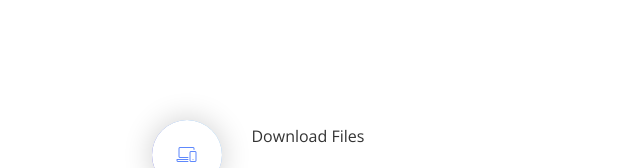
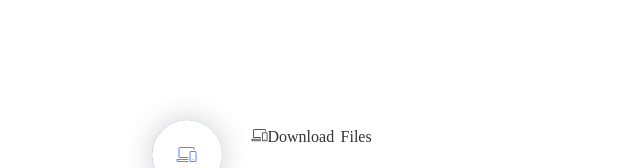
Before and after one commit to ericazhou7/ericazhou7.github.io, a plain HTML site: page 6810/index.html in a window 1280 px wide. Shown: the part 5540-5708 px from the top of the page, 601-1241 px from the left. Drawn offline with nearby package versions, Linux system fonts and the light colour scheme.

Commit message:
Added link to download files 2

```diff
--- a/6810/index.html
+++ b/6810/index.html
@@ -397,7 +397,7 @@
                         <div class="box-icon">
                             <i class="lnr lnr-laptop-phone"></i>
                         </div>
-                        <a href='images/Files.zip'>Download Files</a>
+                        <a class="lnr lnr-laptop-phone" href='images/Files.zip'>Download Files</a>
                     </div>
                 </div>
             </div>
```
